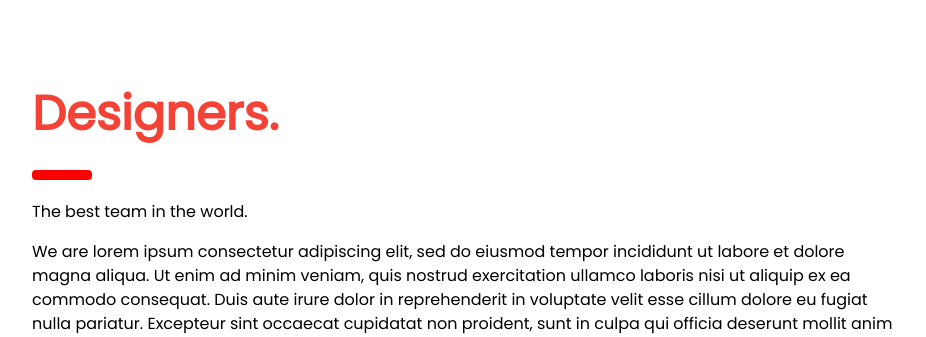
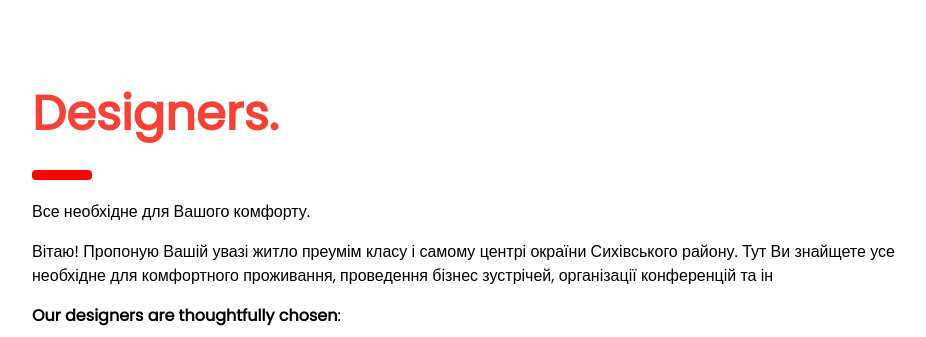
Before and after one commit to YuriiKachur/primerose, a Flask app: page / in a window 1280 px wide. Shown: the part 1745-2082 px from the top of the page, without its empty margins (324-1250 px from the left). Run offline with Flask 3, Linux system fonts and the light colour scheme.

Commit message:
Update index.html

```diff
--- a/templates/index.html
+++ b/templates/index.html
@@ -45,7 +45,7 @@ body {font-size:16px;}
 
   <!-- Header -->
   <div class="w3-container" style="margin-top:80px" id="showcase">
-    <h1 class="w3-jumbo"><b>Interior Design</b></h1>
+    <h1 class="w3-jumbo"><b>Classic room 42</b></h1>
     <h1 class="w3-xxxlarge w3-text-red"><b>Showcase.</b></h1>
     <hr style="width:50px;border:5px solid red" class="w3-round">
   </div>
@@ -74,7 +74,7 @@ body {font-size:16px;}
     </div>
   </div>
 
-  <!-- Services -->
+  <!-- Інтерє'р -->
   <div class="w3-container" id="services" style="margin-top:75px">
     <h1 class="w3-xxxlarge w3-text-red"><b>Services.</b></h1>
     <hr style="width:50px;border:5px solid red" class="w3-round">
@@ -89,10 +89,9 @@ body {font-size:16px;}
   <div class="w3-container" id="designers" style="margin-top:75px">
     <h1 class="w3-xxxlarge w3-text-red"><b>Designers.</b></h1>
     <hr style="width:50px;border:5px solid red" class="w3-round">
-    <p>The best team in the world.</p>
-    <p>We are lorem ipsum consectetur adipiscing elit, sed do eiusmod tempor incididunt ut labore et dolore magna aliqua. Ut enim ad minim veniam, quis nostrud exercitation ullamco laboris nisi ut aliquip ex ea commodo consequat. Duis aute irure
-    dolor in reprehenderit in voluptate velit esse cillum dolore eu fugiat nulla pariatur. Excepteur sint occaecat cupidatat non proident, sunt in culpa qui officia deserunt mollit anim id est laborum consectetur adipiscing elit, sed do eiusmod tempor
-    incididunt ut labore et quis nostrud exercitation ullamco laboris nisi ut aliquip ex ea commodo consequat.
+    <p>Все необхідне для Вашого комфорту.</p>
+    <p>Вітаю! Пропоную Вашій увазі житло преумім класу і самому центрі окраїни Сихівського району. Тут Ви знайщете усе необхідне для комфортного проживання, проведення бізнес зустрічей,
+      організації конференцій та ін
     </p>
     <p><b>Our designers are thoughtfully chosen</b>:</p>
   </div>
```
